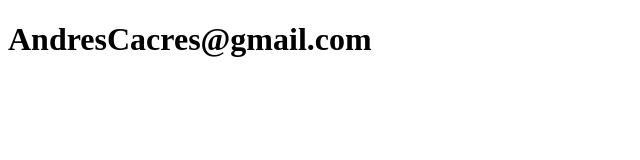
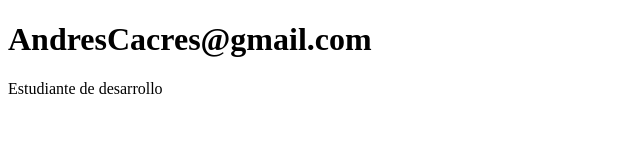
Before and after one commit to silverwolf89/cuarta-practica, a plain HTML site: page contacto.html in a window 1280 px wide. Shown: the whole page, without its empty margins (0-640 px from the left). Drawn offline with Linux system fonts and the light colour scheme.

Commit message:
actualizacion de datos Contacto

```diff
--- a/contacto.html
+++ b/contacto.html
@@ -7,5 +7,6 @@
 </head>
 <body>
     <h1>AndresCacres@gmail.com</h1>
+    <p>Estudiante de desarrollo</p>
 </body>
 </html>
```
